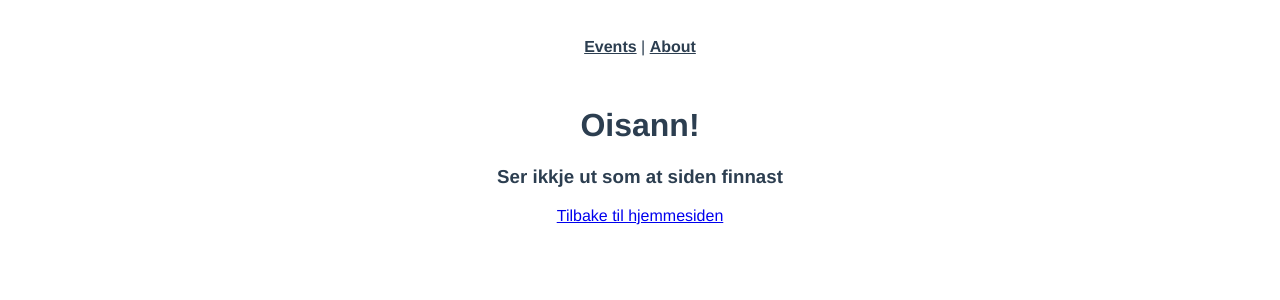
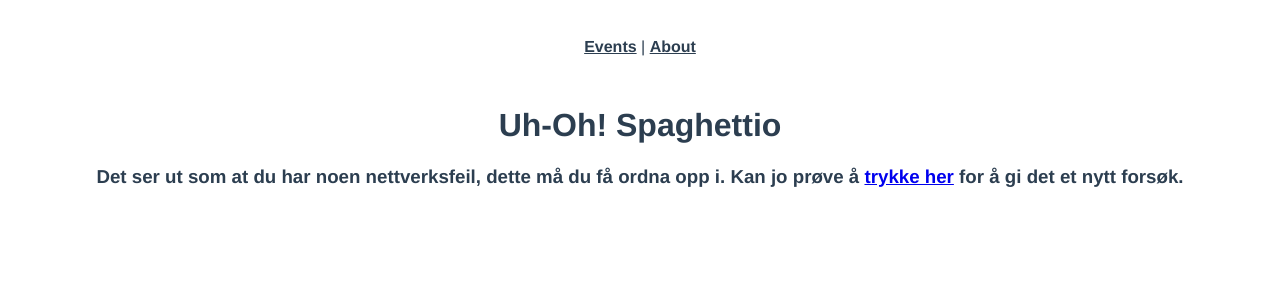
Before and after one commit to heikkkk/real-world-vue, a Vue app: page /network-error in a window 1280 px wide. Shown: the top 300 px of the page. Built offline with nearby package versions, Linux system fonts and the light colour scheme.

Commit message:
handling network connectivity issues

```diff
--- a/src/router/index.js
+++ b/src/router/index.js
@@ -6,6 +6,7 @@ import EventDetailsView from '@/views/event/DetailsView.vue'
 import EventRegisterView from '@/views/event/RegisterView.vue'
 import EventEditView from '@/views/event/EditView.vue'
 import NotFound from '@/views/NotFound.vue'
+import NetworkError from '@/views/NetworkError.vue'
 
 const router = createRouter({
   history: createWebHistory(import.meta.env.BASE_URL),
@@ -64,6 +65,11 @@ const router = createRouter({
       name: '404-resource',
       component: NotFound,
       props: true
+    },
+    {
+      path: '/network-error',
+      name: 'network-error',
+      component: NetworkError
     }
   ]
 })
--- a/src/views/EventListView.vue
+++ b/src/views/EventListView.vue
@@ -2,6 +2,9 @@
 import { ref, onMounted, computed, watchEffect } from 'vue'
 import EventService from '@/services/EventService.js'
 import EventCard from '@/components/EventCard.vue'
+import { useRouter } from 'vue-router'
+
+const router = useRouter()
 
 const props = defineProps(['page'])
 
@@ -25,7 +28,7 @@ onMounted(() => {
       }
     )
     .catch((error) => {
-      console.log(error)
+      router.push({ name: 'network-error' })
     })
   })
 })
--- /dev/null
+++ b/src/views/NetworkError.vue
@@ -0,0 +1,12 @@
+<template>
+    <div class="networkError">
+        <h1>Uh-Oh! Spaghettio</h1>
+
+        <h3>
+            Det ser ut som at du har noen nettverksfeil,
+            dette må du få ordna opp i. Kan jo prøve å
+            <a href="#" @click="$router.go(-1)">trykke her</a>
+            for å gi det et nytt forsøk.
+        </h3>
+    </div>
+</template>
--- a/src/views/event/LayoutView.vue
+++ b/src/views/event/LayoutView.vue
@@ -14,10 +14,15 @@ onMounted(() => {
     }
   )
   .catch((error) => {
-    router.push({
-        name: '404-resource',
-        params: { resource: 'event' }
-    })
+    if (error.response && error.response.status == 404) {
+        router.push({
+            name: '404-resource',
+            params: { resource: 'event' }
+        })
+    } else {
+        router.push({ name: 'network-error' })
+    }
+
   })
 })
 </script>
```
